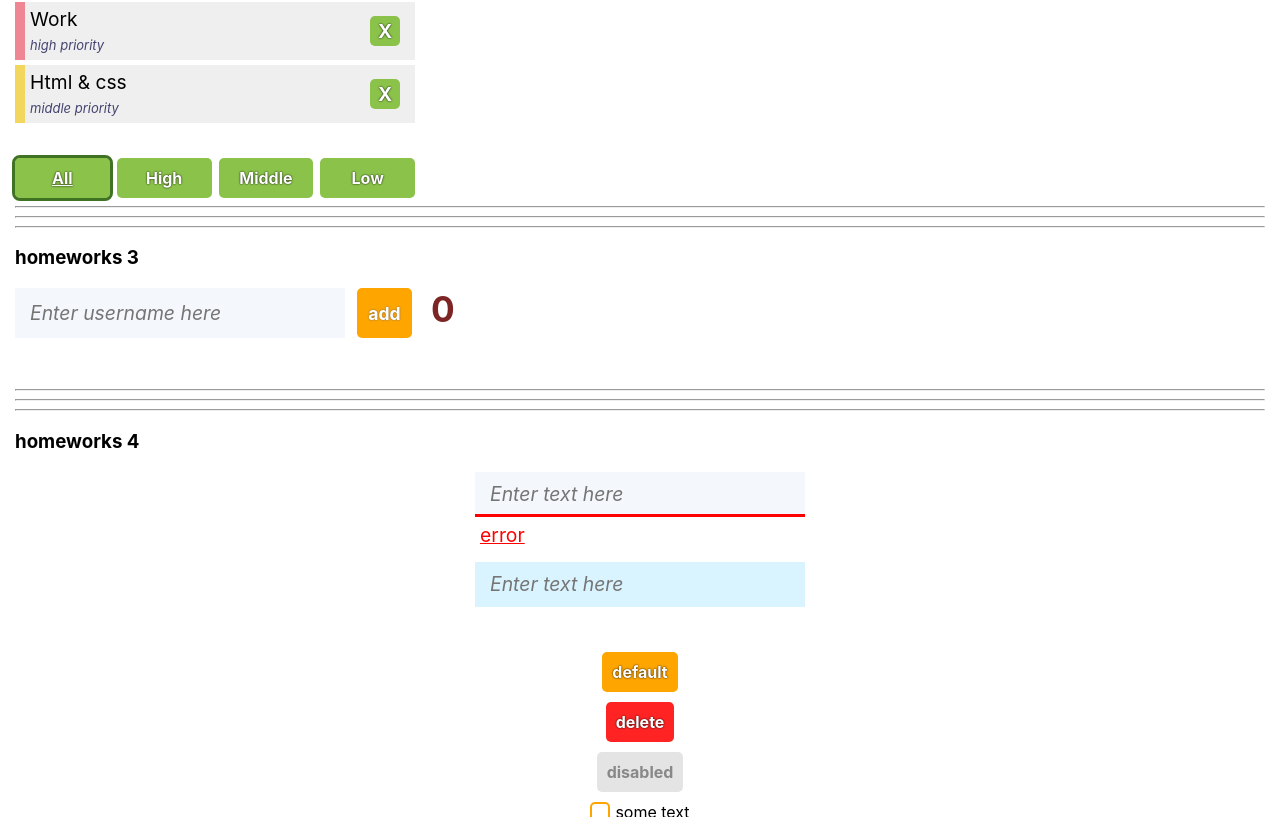
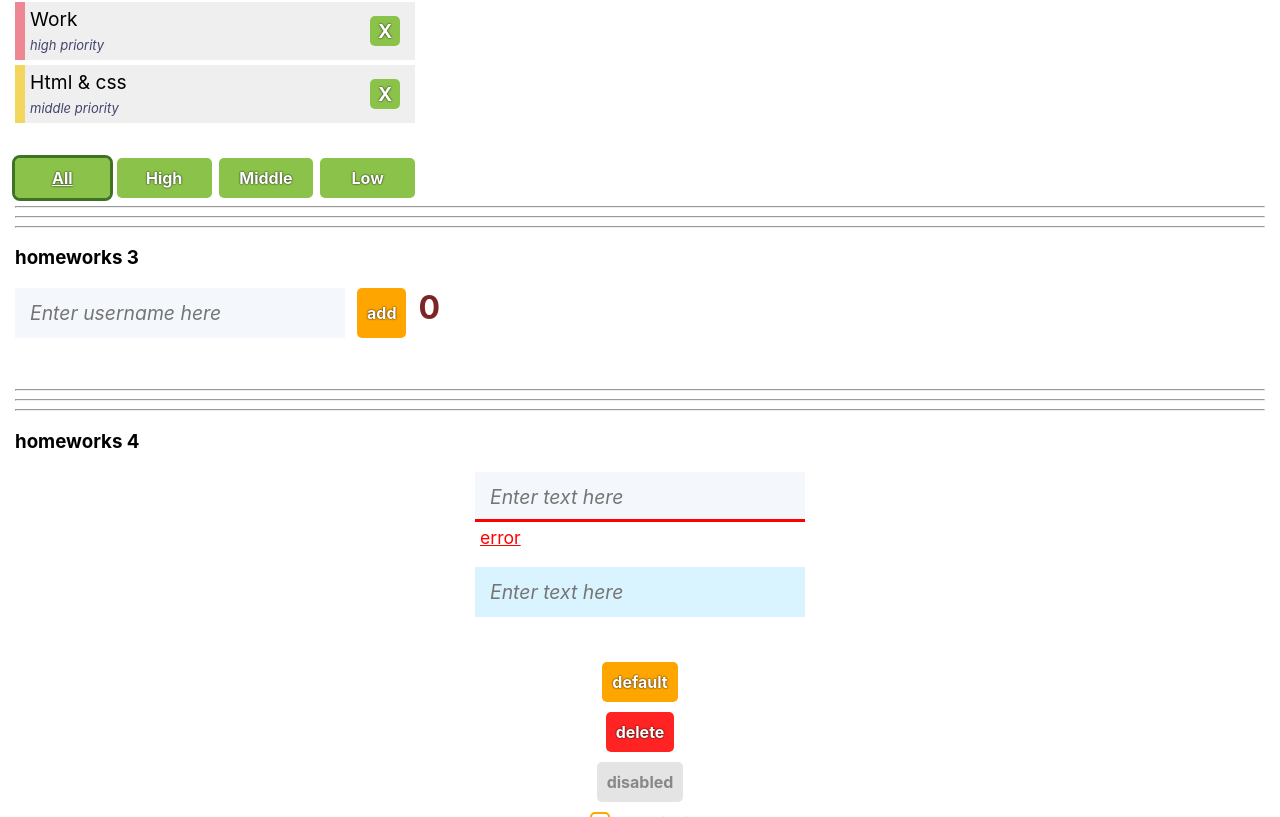
Before and after one commit to ArtyomSamsonchik/homeworks-by-ignat, a React (Create React App) app: page /#/ in a window 1280 px wide. Before the commit this address led to /#/pre-junior. Shown: the part 509-1326 px from the top of the page. Built offline with nearby package versions, Linux system fonts and the light colour scheme.

Commit message:
Refactor HW3 using SuperButton component

```diff
--- a/src/common/c1-SuperInputText/SuperInputText.module.css
+++ b/src/common/c1-SuperInputText/SuperInputText.module.css
@@ -1,11 +1,11 @@
-.superInputLabel {
+.label {
     position: relative;
     margin-bottom: 35px;
     font-size: 1.1em;
-    height: 45px;
+    height: 50px;
 }
 
-.superInputLabel::before {
+.label::before {
     content: "";
     position: absolute;
     bottom: 0;
@@ -17,16 +17,16 @@
     transition: transform 0.2s ease-out;
 }
 
-.superInputLabel:focus-within::before {
+.label:focus-within::before {
     transform: scaleX(1);
 }
 
-.superInputLabel.errorInput::before {
+.label.errorInput::before {
     transform: scaleX(1);
     background-color: red;
 }
 
-.superInput {
+.input {
     padding: 8px 15px;
     height: 100%;
     font-family: inherit;
@@ -35,15 +35,15 @@
     background-color: #f4f7fb;
 }
 
-.superInput::placeholder {
+.input::placeholder {
     font-style: italic;
 }
 
 .error {
     position: absolute;
-    bottom: -35px;
+    top: 100%;
     left: 0;
     padding: 5px;
+    width: 400px;
     color: red;
-    font-size: 1.1em;
 }
--- a/src/common/c1-SuperInputText/SuperInputText.tsx
+++ b/src/common/c1-SuperInputText/SuperInputText.tsx
@@ -39,9 +39,9 @@ const SuperInputText: React.FC<SuperInputTextPropsType> = (
     }
 
     const finalSpanClassName = `${s.error} ${spanClassName ? spanClassName : ''}`
-    const finalInputClassName = `${s.superInput} ${className ? className : ""}`
+    const finalInputClassName = `${s.input} ${className ? className : ""}`
     const finalLabelClassName =
-        `${s.superInputLabel} ${error ? s.errorInput : ""} ${labelClassName ? labelClassName: ""}`
+        `${s.label} ${error ? s.errorInput : ""} ${labelClassName ? labelClassName: ""}`
 
     return (
         <label className={finalLabelClassName}>
--- a/src/p2-homeworks/h3/Greeting.module.css
+++ b/src/p2-homeworks/h3/Greeting.module.css
@@ -1,8 +1,8 @@
 .input_container {
     display: flex;
     align-items: flex-start;
+    gap: 12px;
     position: relative;
-    font-size: 1.1em;
 }
 
 .input_container > * {
@@ -10,8 +10,6 @@
 }
 
 .users_count {
-    display: inline-block;
-    margin-left: 7px;
     font-weight: bold;
     color: #7d2525;
     font-size: 2em;
--- a/src/p2-homeworks/h3/Greeting.tsx
+++ b/src/p2-homeworks/h3/Greeting.tsx
@@ -1,8 +1,8 @@
 import React from 'react'
 import s from './Greeting.module.css'
 import {UserType} from "./HW3"
-import Button from "./common/Button/Button"
-import Input from "./common/InputText/InputText"
+import SuperButton from "../../common/c2-SuperButton/SuperButton";
+import SuperInputText from "../../common/c1-SuperInputText/SuperInputText";
 
 type GreetingPropsType = {
     users: Array<UserType>
@@ -31,15 +31,16 @@ const Greeting: React.FC<GreetingPropsType> = (
     return (
         <div>
             <div className={s.input_container}>
-                <Input value={name}
-                       placeholder={"Enter username here"}
-                       error={error}
-                       onChangeText={setNameCallback}
-                       onEnter={onEnterHandler}
+                <SuperInputText value={name}
+                                placeholder={"Enter username here"}
+                                error={error}
+                                onChangeText={setNameCallback}
+                                onEnter={onEnterHandler}
                 />
-                <Button disabled={!!error}
-                        onClick={addUser}
-                >add</Button>
+                <SuperButton disabled={!!error}
+                             onClick={addUser}
+                >add
+                </SuperButton>
                 <div className={s.users_count}>{totalUsers}</div>
             </div>
             <ol className={s.users_list}>{usersList}</ol>
--- a/src/p2-homeworks/h3/common/Button/Button.module.css
+++ /dev/null
@@ -1,25 +0,0 @@
-.button {
-    margin: 0 12px;
-    min-width: 55px;
-    min-height: 50px;
-    border: none;
-    border-radius: 5px;
-    background-color: orange;
-    color: white;
-    font-weight: bold;
-    text-shadow: 0 0 2px #6a6a6a;
-    cursor: pointer;
-    transition: all 0.3s;
-}
-
-.button:hover {
-    background-color: #ea7a00;
-}
-
-.button.disabled {
-    background-color: #d9d9d9;
-    color: #565656;
-    opacity: 0.7;
-    text-shadow: none;
-    cursor: unset;
-}
--- a/src/p2-homeworks/h3/common/Button/Button.tsx
+++ /dev/null
@@ -1,28 +0,0 @@
-import React, {ButtonHTMLAttributes, DetailedHTMLProps} from 'react';
-import s from "./Button.module.css";
-
-type DefaultButtonPropsType = DetailedHTMLProps<ButtonHTMLAttributes<HTMLButtonElement>, HTMLButtonElement>
-
-type SuperButtonPropsType = DefaultButtonPropsType & {
-
-}
-
-const Button: React.FC<SuperButtonPropsType> = (
-    {
-        disabled, className,
-        ...restProps
-    }
-) => {
-
-    const finalClassName =
-        `${s.button} ${disabled ? s.disabled : ""} ${className ? className : ""}`;
-
-    return (
-        <button
-            className={finalClassName}
-            {...restProps}
-        />
-    );
-};
-
-export default Button;
--- a/src/p2-homeworks/h3/common/InputText/InputText.module.css
+++ /dev/null
@@ -1,50 +0,0 @@
-.label {
-    display: flex;
-    align-items: center;
-    position: relative;
-    min-height: 50px;
-    margin-bottom: 35px;
-}
-
-.input {
-    padding: 8px 15px;
-    height: 100%;
-    font-family: inherit;
-    font-size: 1.1em;
-    border: none;
-    background-color: #f4f7fb;
-}
-
-.label::before {
-    content: "";
-    position: absolute;
-    bottom: 0;
-    left: 0;
-    width: 100%;
-    height: 3px;
-    background-color: #7d6ffb;
-    transform: scaleX(0);
-    transition: transform 0.2s ease-out;
-}
-
-.label:focus-within::before {
-    transform: scaleX(1);
-}
-
-.label.error::before {
-    transform: scaleX(1);
-    background-color: red;
-}
-
-.input::placeholder {
-    font-style: italic;
-}
-
-.error_message {
-    position: absolute;
-    bottom: -35px;
-    left: 0;
-    width: 200%;
-    padding: 5px;
-    color: red;
-}
--- a/src/p2-homeworks/h3/common/InputText/InputText.tsx
+++ /dev/null
@@ -1,59 +0,0 @@
-import React, {ChangeEvent, DetailedHTMLProps, InputHTMLAttributes, KeyboardEvent} from 'react';
-import s from './InputText.module.css';
-
-type DefaultInputPropsType = DetailedHTMLProps<InputHTMLAttributes<HTMLInputElement>, HTMLInputElement>
-
-type SuperInputTextPropsType = DefaultInputPropsType & {
-    onChangeText?: (value: string) => void
-    onEnter?: () => void
-    error?: string
-    spanClassName?: string
-    labelClassName?: string
-}
-
-const InputText: React.FC<SuperInputTextPropsType> = (
-    {
-        type,
-        onChange, onChangeText,
-        onKeyDown, onEnter,
-        error,
-        className, spanClassName,
-        labelClassName,
-
-        ...restProps
-    }
-) => {
-    const onChangeCallback = (e: ChangeEvent<HTMLInputElement>) => {
-        onChange
-        && onChange(e)
-
-        onChangeText && onChangeText(e.currentTarget.value)
-    };
-
-    const onKeyDownCallback = (e: KeyboardEvent<HTMLInputElement>) => {
-        onKeyDown && onKeyDown(e);
-
-        onEnter && e.key === 'Enter' && onEnter();
-    };
-
-    const finalSpanClassName = `${s.error_message} ${spanClassName ? spanClassName : ''}`;
-    const finalInputClassName = `${s.input} ${className ? className : ""}`;
-    const finalLabelClassName =
-        `${s.label} ${error ? s.error : ""} ${labelClassName ? labelClassName: ""}`;
-
-    return (
-        <label className={finalLabelClassName}>
-            <input
-                type={'text'}
-                onChange={onChangeCallback}
-                onKeyDown={onKeyDownCallback}
-                className={finalInputClassName}
-
-                {...restProps} // отдаём инпуту остальные пропсы если они есть (value например там внутри)
-            />
-            {error && <span className={finalSpanClassName}>{error}</span>}
-        </label>
-    );
-};
-
-export default InputText;
```
